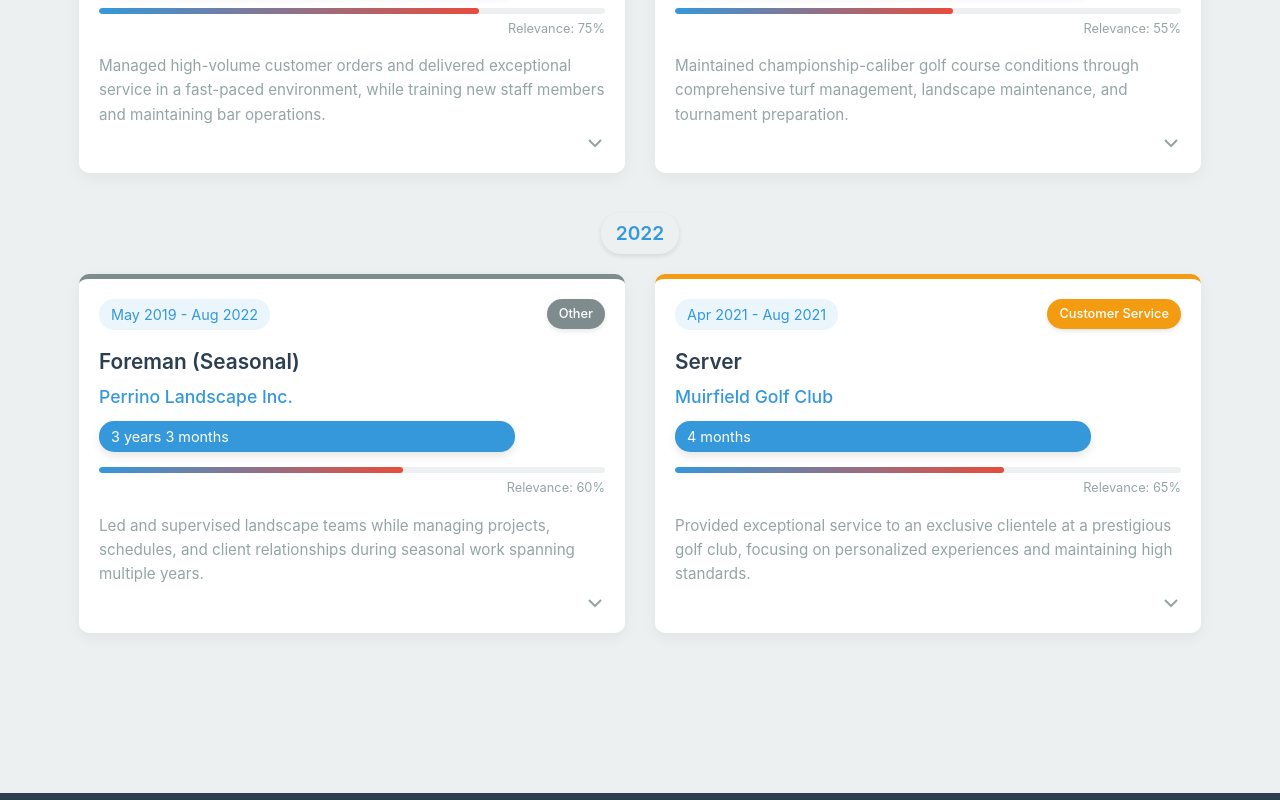
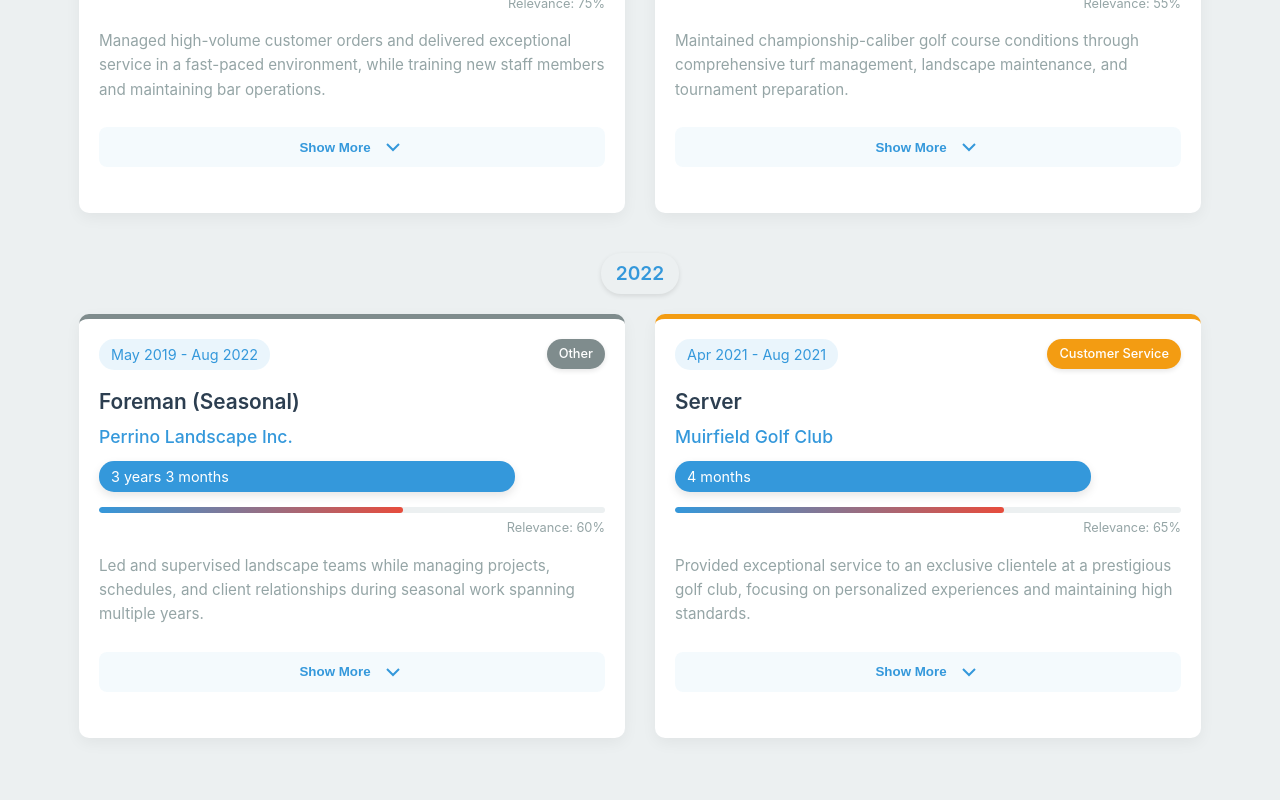
Before and after one commit to maxwell903/WayneWebDev, an Angular app: page /work-history in a window 1280 px wide. Shown: the part 1660-2460 px from the top of the page. Built offline with nearby package versions, Linux system fonts and the light colour scheme.

Commit message:
Better show more for Past Experience

```diff
--- a/src/app/pages/work-history/work-history.component.css
+++ b/src/app/pages/work-history/work-history.component.css
@@ -17,6 +17,8 @@
   align-items: center;
   justify-content: center;
   gap: 10px;
+  text-align: center;
+  margin: 0 auto 15px;
 }
 
 .hardhat-icon {
@@ -129,11 +131,6 @@
   flex-direction: column;
   align-items: center;
   margin-bottom: 30px;
-}
-
-/* Remove the pulse dot - no longer needed */
-.pulse-dot {
-  display: none;
 }
 
 /* Current job label with animation directly on it */
--- a/src/app/pages/work-history/work-history.component.html
+++ b/src/app/pages/work-history/work-history.component.html
@@ -44,7 +44,7 @@
           <span>{{ getYearLabel(currentJob.endDate) }}</span>
         </div>
 
-        <!-- Current job indicator - remove pulse dot, animate the badge instead -->
+        <!-- Current job indicator with animation directly on the labels -->
         <div class="current-job-indicator">
           <span class="current-job-label" @currentJobAnimation>Current Position</span>
           <span class="duration-badge" @currentJobAnimation>{{currentJobDuration.years}} year{{currentJobDuration.years !== 1 ? 's' : ''}} {{currentJobDuration.months}} month{{currentJobDuration.months !== 1 ? 's' : ''}}</span>
@@ -220,7 +220,9 @@
                   <p>{{pair[0].description}}</p>
                 </div>
 
-                <button class="expand-toggle" (click)="toggleExpand(pair[0]); $event.stopPropagation()">
+                <!-- Replaced small expand button with large button similar to current job -->
+                <button class="expand-toggle large" (click)="toggleExpand(pair[0]); $event.stopPropagation()">
+                  <span>{{pair[0].isExpanded ? 'Show Less' : 'Show More'}}</span>
                   <svg
                     [@rotateIcon]="pair[0].isExpanded ? 'expanded' : 'collapsed'"
                     class="expand-icon"
@@ -338,7 +340,9 @@
                   <p>{{pair[1].description}}</p>
                 </div>
 
-                <button class="expand-toggle" (click)="toggleExpand(pair[1]); $event.stopPropagation()">
+                <!-- Replaced small expand button with large button similar to current job -->
+                <button class="expand-toggle large" (click)="toggleExpand(pair[1]); $event.stopPropagation()">
+                  <span>{{pair[1].isExpanded ? 'Show Less' : 'Show More'}}</span>
                   <svg
                     [@rotateIcon]="pair[1].isExpanded ? 'expanded' : 'collapsed'"
                     class="expand-icon"
--- a/src/app/pages/work-history/work-history.component.ts
+++ b/src/app/pages/work-history/work-history.component.ts
@@ -83,11 +83,11 @@
       ])
     ]),
 
-    // Animation for current job indicator
+    // Animation for current job indicator (now with no delay, animating immediately)
     trigger('currentJobAnimation', [
       transition(':enter', [
         style({ opacity: 0, transform: 'translateY(-10px)' }),
-        animate('800ms 300ms ease-out', style({ opacity: 1, transform: 'translateY(0)' }))
+        animate('800ms ease-out', style({ opacity: 1, transform: 'translateY(0)' }))
       ])
     ]),
 
@@ -115,11 +115,11 @@
       ])
     ]),
 
-    // Card animation for appearance and hover
+    // Card animation for appearance and hover (no delay to make it animate immediately)
     trigger('cardAnimation', [
       transition(':enter', [
         style({ opacity: 0, transform: 'translateY(30px)' }),
-        animate('600ms 150ms ease-out', style({ opacity: 1, transform: 'translateY(0)' }))
+        animate('600ms ease-out', style({ opacity: 1, transform: 'translateY(0)' }))
       ])
     ])
   ]
```
